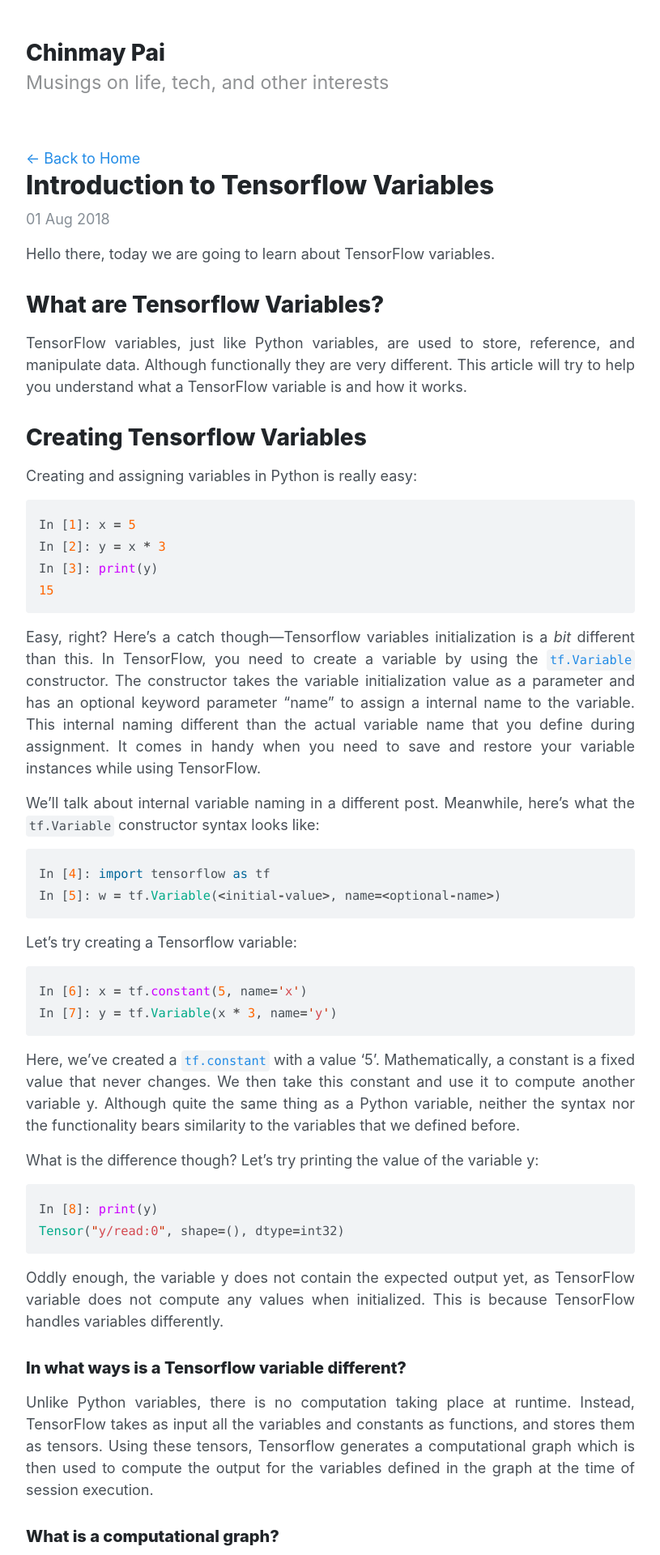
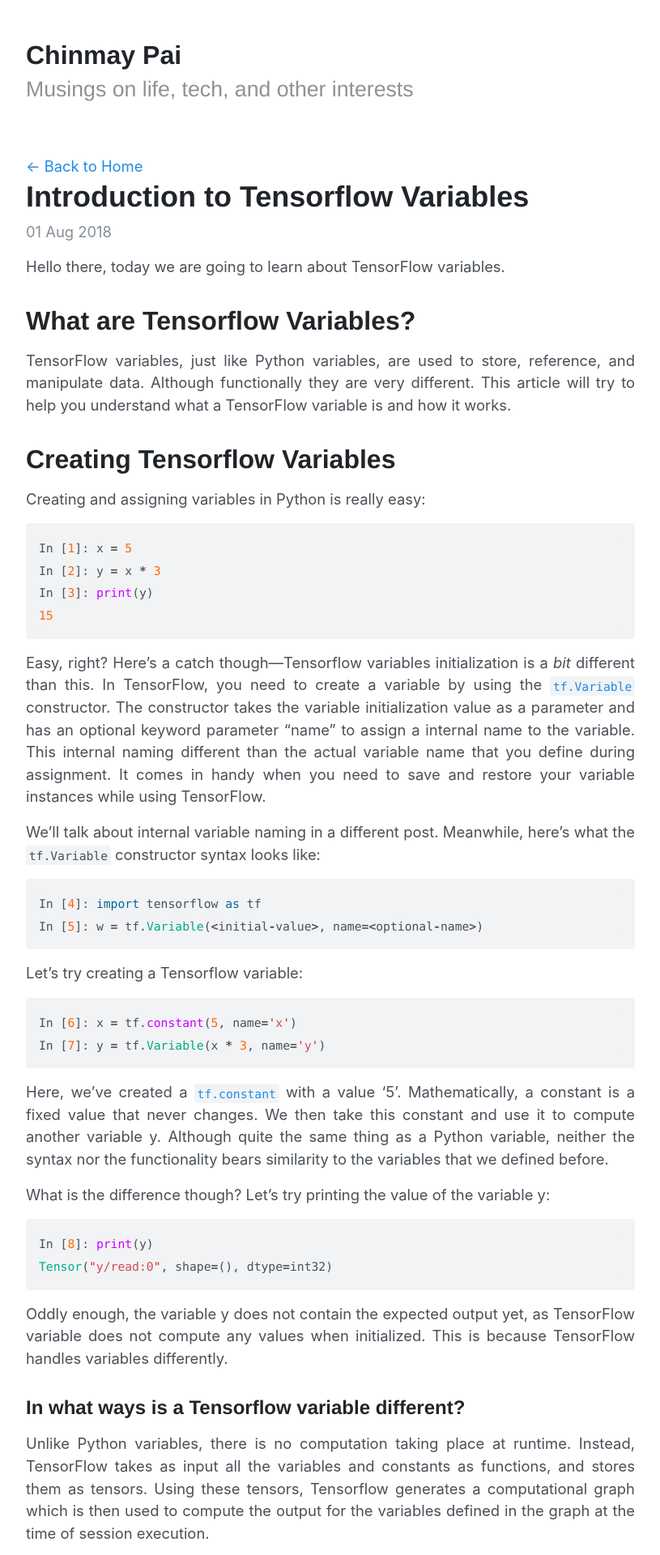
Before and after one commit to Thunderbottom/thunderbottom.github.io, a Jekyll site: the page built from _posts/2018-08-01-introduction-to-tensorflow-variables.md, in a window 1280 px wide. Shown: the top 1920 px of the page at 81% size, without its empty margins (232-1047 px from the left). Built offline with Jekyll 4.4.1, drawn with Linux system fonts in a browser that asks for light colours; some web fonts are replaced.

Commit message:
feat: use fira condensed for headings
Signed-off-by: Chinmay D. Pai <chinmaydpai@gmail.com>

```diff
--- a/_sass/_code.scss
+++ b/_sass/_code.scss
@@ -9,7 +9,7 @@
 }
 
 code {
-  font-size: 85%;
+  font-size: 80%;
 }
 
 code.highlighter-rouge {
--- a/_sass/_type.scss
+++ b/_sass/_type.scss
@@ -4,24 +4,25 @@
 
 h1, h2, h3, h4, h5, h6 {
   margin-bottom: 1rem;
-  font-weight: 800;
+  font-family: var(--heading-font);
+  font-weight: 600;
   line-height: 1.25;
   color: var(--heading-color);
 }
 
 h1 {
-  font-size: 2rem;
+  font-size: 2.25rem;
   margin-top: 0.25rem;
 }
 
 h2 {
   margin-top: 2rem;
-  font-size: 1.75rem;
+  font-size: 2rem;
 }
 
 h3 {
   margin-top: 2.5rem;
-  font-size: 1.5rem;
+  font-size: 1.75rem;
 }
 
 .related {
@@ -32,7 +33,7 @@
 
 h4, h5, h6 {
   margin-top: 2rem;
-  font-size: 1.25rem;
+  font-size: 1.5rem;
 }
 
 p {
--- a/_sass/_variables.scss
+++ b/_sass/_variables.scss
@@ -28,7 +28,7 @@
   --yellow-100: #fff3bf;
 
   --body-font: -apple-system, BlinkMacSystemFont, "Merriweather", serif, "Segoe UI", Roboto, "Helvetica Neue", Arial, "Noto Sans", sans-serif, "Apple Color Emoji", "Segoe UI Emoji", "Segoe UI Symbol", "Noto Color Emoji";
-  --body-font-size: 18px;
+  --body-font-size: 1.15em;
   --body-line-height: 1.5;
   --body-color: var(--gray-700);
   --body-bg: #fff;
@@ -36,6 +36,7 @@
   --link-color: var(--blue);
   --link-hover-color: #1c7ed6;
 
+  --heading-font: "Fira Sans Condensed", "Helvetica Neue", Arial, sans-serif;
   --heading-color: var(--gray-900);
 
   --border-color: var(--gray-300);
@@ -48,6 +49,7 @@
   --spacer: 1rem;
   --spacer-2: calc(var(--spacer) * 1.5);
   --spacer-3: calc(var(--spacer) * 3);
+
 }
 
 @media (prefers-color-scheme: dark) {
--- a/styles.scss
+++ b/styles.scss
@@ -28,6 +28,7 @@
 @import "pagination";
 @import "message";
 @import "toc";
+@import url('https://code.cdn.mozilla.net/fonts/fira.css');
 
 // Sass for creating the swatches
 .colors {
```
